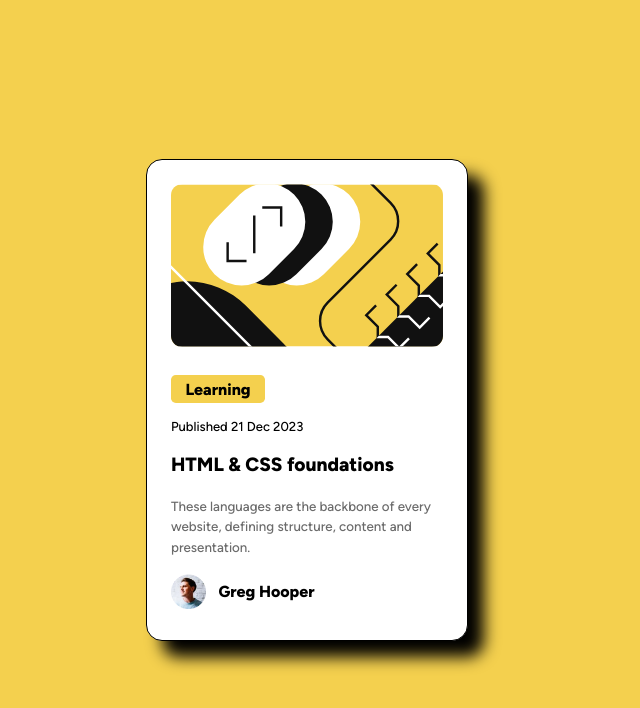
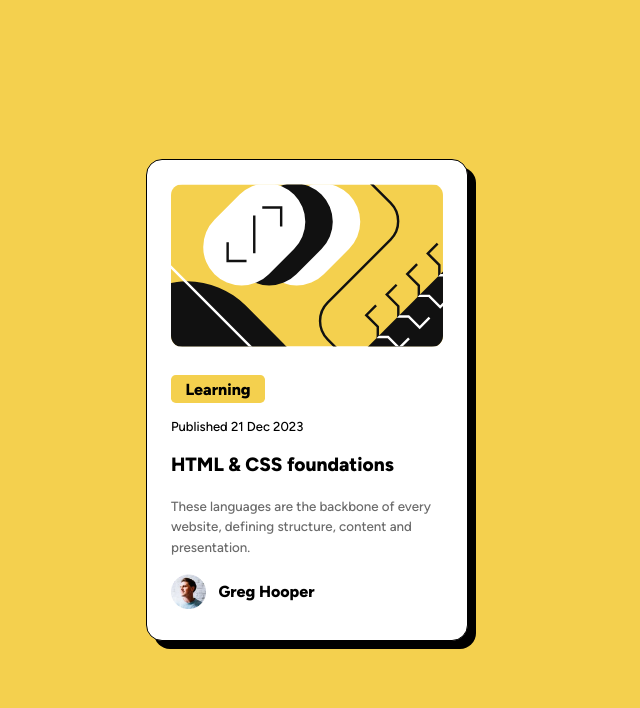
Before and after one commit to ViestursK/css-card-challenge, a plain HTML site: page index.html in a window 1280 px wide. Shown: the whole page, without its empty margins (333-973 px from the left). Drawn offline with Linux system fonts and the light colour scheme.

Commit message:
fixed shadow

```diff
--- a/style.css
+++ b/style.css
@@ -32,7 +32,7 @@ p {
   border: 1px solid black;
   width: 17rem;
   height: 27rem;
-  box-shadow: 1rem 1rem 1rem black;
+  box-shadow: 0.5rem 0.5rem 0 black;
 }
 
 .card img {
```
